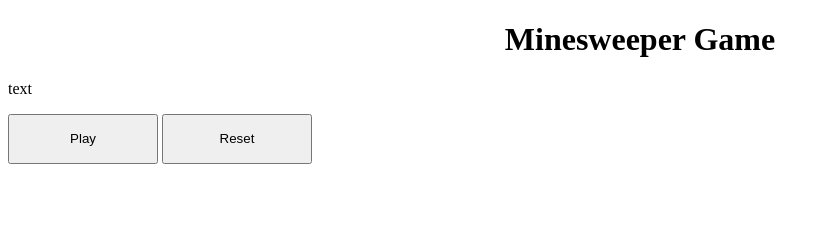
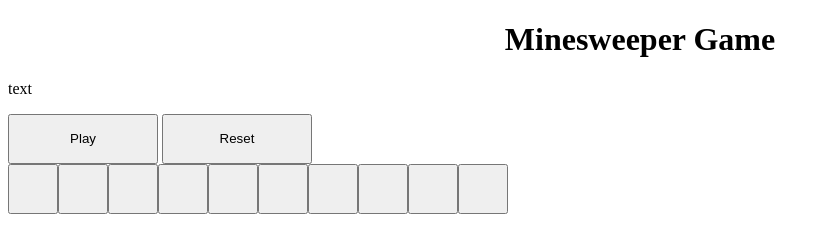
Before and after one commit to mokkjack/EECS581-Group21-Project1, a plain HTML site: page minesweeperProject.html in a window 1280 px wide. Both pictures are taken after a click on the button "Play". Shown: the whole page, without its empty margins (0-830 px from the left). Drawn offline with Linux system fonts and the light colour scheme.

Commit message:
fix bug
you welcome Evan

```diff
--- a/minesweeperProject.html
+++ b/minesweeperProject.html
@@ -30,7 +30,7 @@
         <p id="gameStatus"> text</p>
         <button id="playButton" onclick="generateBoard()"> Play </button>
         <button id="resetButton" onclick="resetPage()"> Reset </button>
-
+        <div id="board"></div>
 
         <script>
             //Reset Function
@@ -43,8 +43,10 @@
             }
 
             function generateBoard() {
-                for (i=0; i<10; i++) {
+                const board = document.getElementById("board")
+                for (let i=0; i<10; i++) {
                     const newButton = document.createElement('button')
+                    board.appendChild(newButton)
                 }
             }
         </script>
```
